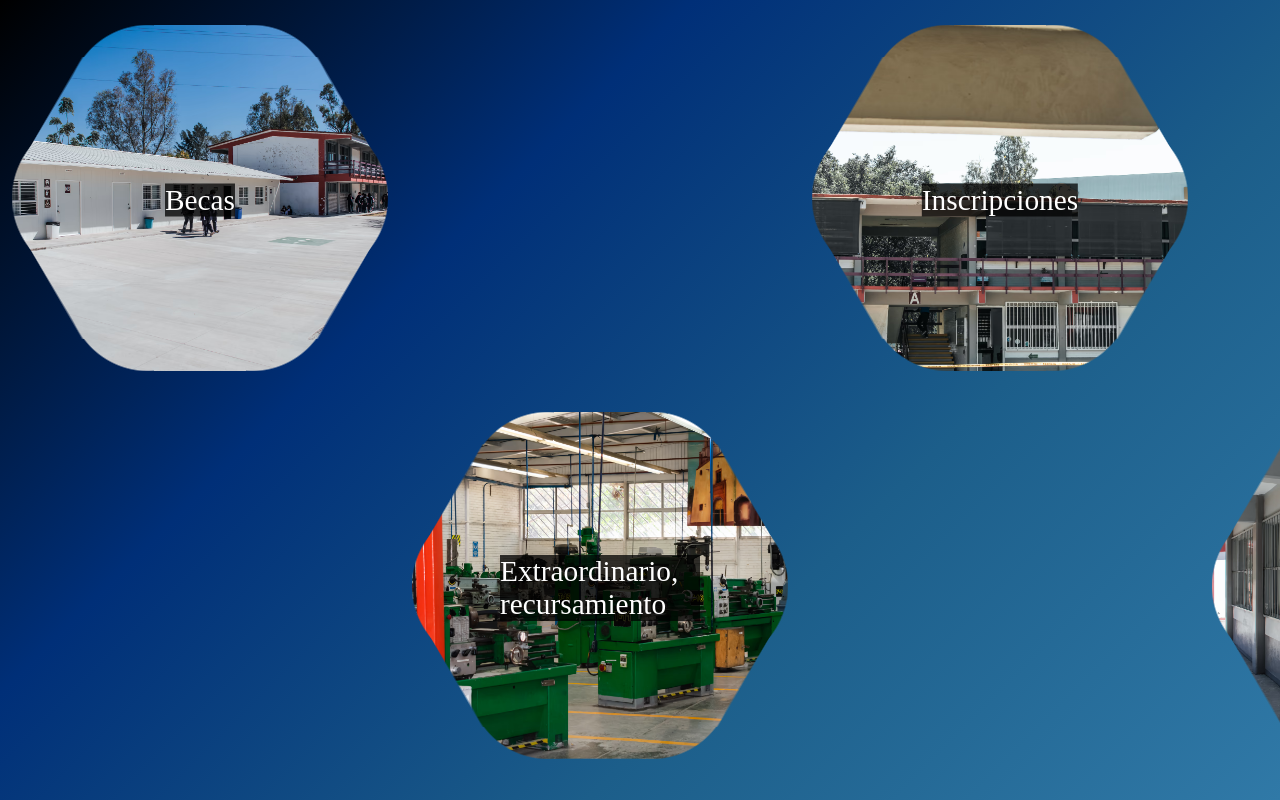
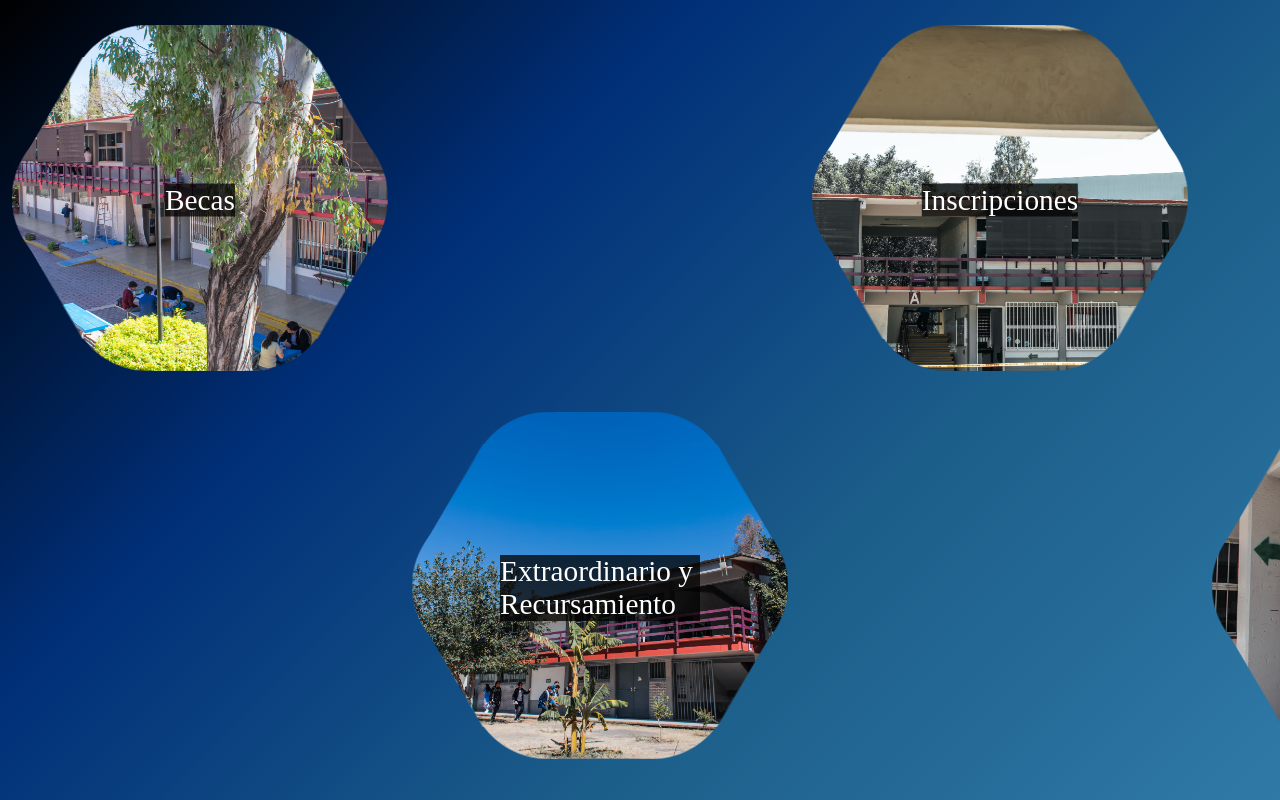
Before and after one commit to migue07juegos/proyecto-4, a plain HTML site: page Contenido/3_tramites.html in a window 1280 px wide. Shown: the top 800 px of the page. Drawn offline with Linux system fonts and the light colour scheme.

Commit message:
se cambiaron las imagenes, para tener mas variedad

```diff
--- a/Contenido/3_tramites.html
+++ b/Contenido/3_tramites.html
@@ -202,7 +202,7 @@
         class="container"
         onclick="location.href='tramites_pages/tramite_becas.html'; "
       >
-        <img src="../Imagenes/_DSC8411-1.png_resized.png.avif" alt="Becas" />
+        <img src="../Imagenes/_DSC8434-24.png_resized.png.avif" alt="Becas" />
         <div class="centered">Becas</div>
       </div>
       <div></div>
@@ -223,17 +223,17 @@
         onclick="location.href='tramites_pages/tramite_recu.html';"
       >
         <img
-          src="../Imagenes/_DSC8418-8.png_resized.png.avif"
+          src="../Imagenes/_DSC8429-19.png_resized.png.avif"
           alt="Recursamiento"
         />
-        <div class="centered">Extraordinario, recursamiento</div>
+        <div class="centered">Extraordinario y Recursamiento</div>
       </div>
       <div></div>
       <div
         class="container"
         onclick="location.href='tramites_pages/tramite_baja.html';"
       >
-        <img src="../Imagenes/_DSC8420-10.png_resized.png.avif" alt="baja" />
+        <img src="../Imagenes/_DSC8430-20.png_resized.png.avif" alt="baja" />
         <div class="centered">Dar de baja</div>
       </div>
       <div></div>
```
